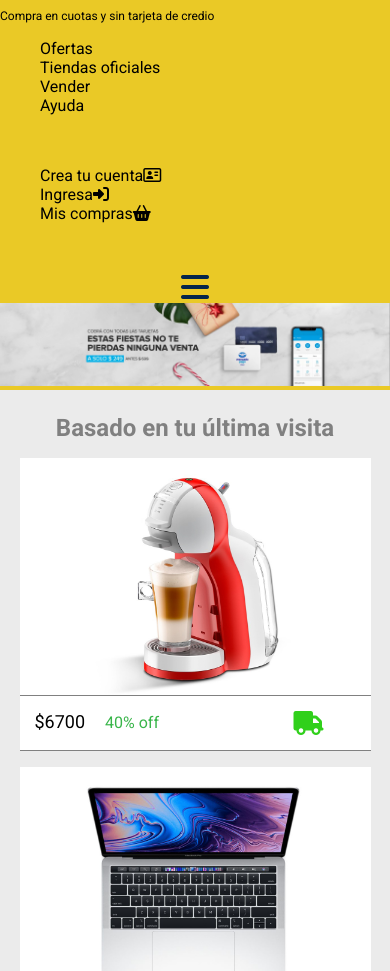
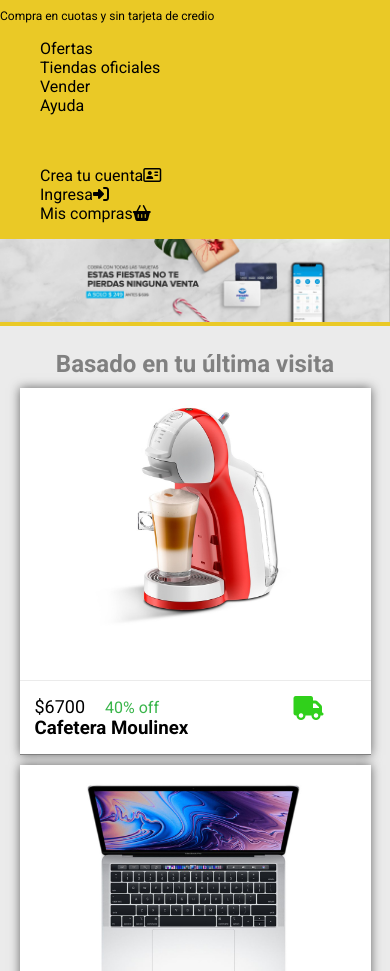
Before and after one commit to NicolasLerch/MercadoLiebreDH, a website: page views/index.html in a window 390 px wide. Shown: the part 129-1100 px from the top of the page. Drawn offline with Linux system fonts and the light colour scheme; files that its build step writes are made by us from their sources; files whose address does not match are found by name.

Commit message:
responsive design tablet y desktop

```diff
--- a/public/css/styles.css
+++ b/public/css/styles.css
@@ -1,6 +1,7 @@
 body {
     font-family: Roboto;
     margin: 0;
+    background-color: #ebebeb;
 }
 header {
     background-color: #EAC926;
@@ -107,7 +108,7 @@ img {
 }
 
 .article-footer {
-    position: absolute;
+    /* position: absolute; */
     bottom: 0;
     left: 0;
     width: 100%;
@@ -115,7 +116,7 @@ img {
     padding: 15px;
     box-sizing: border-box;
     text-align: left;
-    border-top: 1px solid grey;
+    border-top: 1px solid #ebebeb;
 }
 
 article{
@@ -124,12 +125,12 @@ article{
    /* align-items: center;*/
     background-color: white;
     text-align: center;
-    margin: 1em 5% 0 5%;
+    margin: 10px 0 10px 0;
     border-bottom: 1px solid grey;
 }
 
 article h3 {
-    margin-top: 0;
+    margin: 0;
     display: none;
 }
 
@@ -174,3 +175,59 @@ section{
 footer p{
     margin: 0;
 }
+
+main{
+    width: 90%;
+    margin: auto;
+}
+
+nav{
+    display: none;
+}
+
+.menu-icon .fa-bars{
+    margin-bottom: 15px;
+}
+
+/* Adaptativo - tablet */
+@media (min-width: 361px) and (max-width: 768px){
+    article h3 {
+        margin: 0;
+        display: block;
+    }
+
+    article{
+        box-shadow: 0px 0px 10px rgb(100, 100, 100);
+    }
+
+    .menu-icon .fa-bars{
+        display: none;
+    }
+
+    nav{
+        display: block;
+    }
+
+
+}
+
+/*Adaptativo - desktop*/
+@media (min-width: 769px){
+    article h3 {
+        margin: 0;
+        display: block;
+    }
+
+    article{
+        box-shadow: 0px 0px 10px rgb(100, 100, 100);
+    }
+
+    .menu-icon .fa-bars{
+        display: none;
+    }
+
+    nav{
+        display: block;
+    }
+
+}
--- a/views/index.html
+++ b/views/index.html
@@ -17,6 +17,7 @@
     <header>
         <img src="images/logo-mercado-liebre.svg" alt="MercadoLiebre logo">
         <input type="text"></input>
+
         <i class="fa-solid fa-magnifying-glass"></i>
         <i class="fa-solid fa-hand-holding-dollar"></i>
 
@@ -34,11 +35,11 @@
                 <li><a href="#">Ingresa</a><i class="fa-solid fa-right-to-bracket"></i></li>
                 <li><a href="#">Mis compras</a><i class="fa-solid fa-basket-shopping"></i></li>
             </ul>
-            <div class="menu-icon">
-                <i class="fa-solid fa-bars icon"></i>
-            </div>
             <img src="/images/img-home-banner.jpg" alt="banner" class="banner">
         </nav>
+        <div class="menu-icon">
+            <i class="fa-solid fa-bars icon"></i>
+        </div>
     </header>
     <main>
         <section>
@@ -50,9 +51,10 @@
                         <p class="precio">$6700</p>
                         <p class="descuento">40% off</p>
                         <i class="fa-solid fa-truck" style="color: #30d01b;"></i>
+                        <h3>Cafetera Moulinex</h3>
                     </div>
                 </div>
-                <h3>Cafetera Moulinex</h3>
+
             </article>
             <article>
                 <div class="image-container">
```
